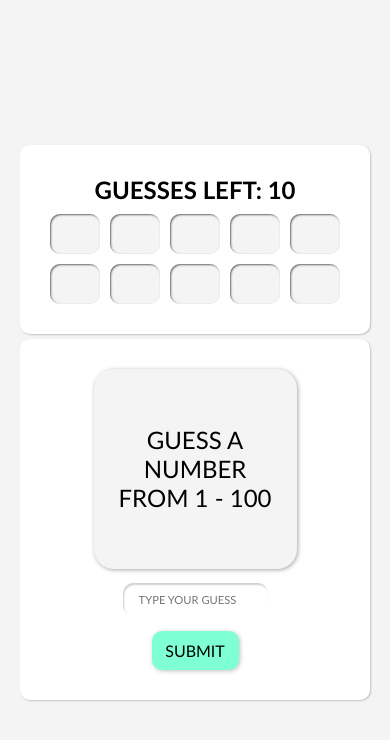
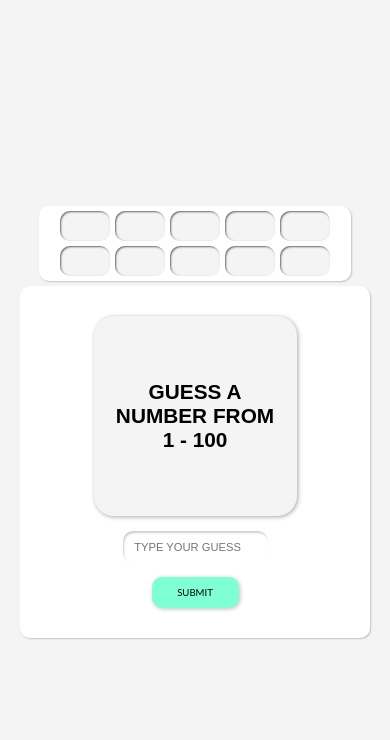
Before and after one commit to Ferdinand-ng/Number-Guesser2, a plain HTML site: page index.htm in a window 390 px wide. Drawn offline with Linux system fonts and the light colour scheme.

Commit message:
Update styles.css

```diff
--- a/styles.css
+++ b/styles.css
@@ -13,7 +13,7 @@ body{
     place-items: center;
     min-height: 100vh;
     background-color: #f4f4f4;
-    font-family: 'Gill Sans', 'Gill Sans MT', Calibri, 'Trebuchet MS', sans-serif;
+    font-family: "Open Sans", sans-serif;
     user-select: none;
 
 }
@@ -21,7 +21,6 @@ body{
     font-size: 2rem;
     text-align: center;
     background-color: #f4f4f4;
-    width: fit-content ;
     padding: 10px;
     border-radius: 10px;
     box-shadow: 1px 1px 2px rgba(0, 0, 0, 0.582) inset;
@@ -30,6 +29,7 @@ body{
     display: flex;
     justify-content: center;
     align-items: center;
+    font-family:"Chakra Petch", sans-serif;
 }
 .container{
     display: flex;
@@ -68,6 +68,7 @@ body{
     text-align: center;
     padding: 20px;
     filter: drop-shadow(1px 1px 2px rgba(0, 0, 0, 0.342));
+    font-family:"Chakra Petch", sans-serif;
 }
 .wrong{
      border: 2px solid red;
@@ -96,8 +97,8 @@ input{
     width: 50%;
     padding: 10px;
     text-align: center;
-    font-family: 'Gill Sans', 'Gill Sans MT', Calibri, 'Trebuchet MS', sans-serif;
-    font-size: 1rem;
+    font-family: "Chakra Petch", sans-serif;
+    font-size: 1.4rem;
     border: none;
     box-shadow: 1px 2px 2px rgba(0, 0, 0, 0.194) inset;
     border-radius: 10px;
@@ -153,34 +154,52 @@ button:active{
         width: fit-content;
         justify-content: center;
         align-items: center;
+        /* max-width: 967vw; */
+        min-width: 80vw;
 
-     }
+    }
+
      #bbNo{
         flex-direction: row;
         justify-content: center;
         align-items: center;
+
      }
-}
+     .oouu{
+        width: 30px;
+     }
+    }
 @media (max-width: 680px){
     body{
         padding: 20px;
     }
     #disp{
-        font-size: 1.5rem;
+        font-size: 1.3rem;
+        font-weight: 700;
     }
     #butt{
+        font-size: 0.6rem;
+    }
+    .oouu{
         font-size: 1rem;
+        padding: 2px;
+        height: 30px;
+        width: 30px;
     }
          #bbNo{
             flex-wrap: wrap;
+            gap: 5px;
+            max-width: 90%;
      }
     #guesses{
-        max-width: 100vw;
+        max-width: 80vw;
+        padding: 5px;
     }
     input{
         font-size: 0.7rem;
     }
     #guessHead{
         font-size: 1.5rem;
+        display: none;
     }
 }
```
